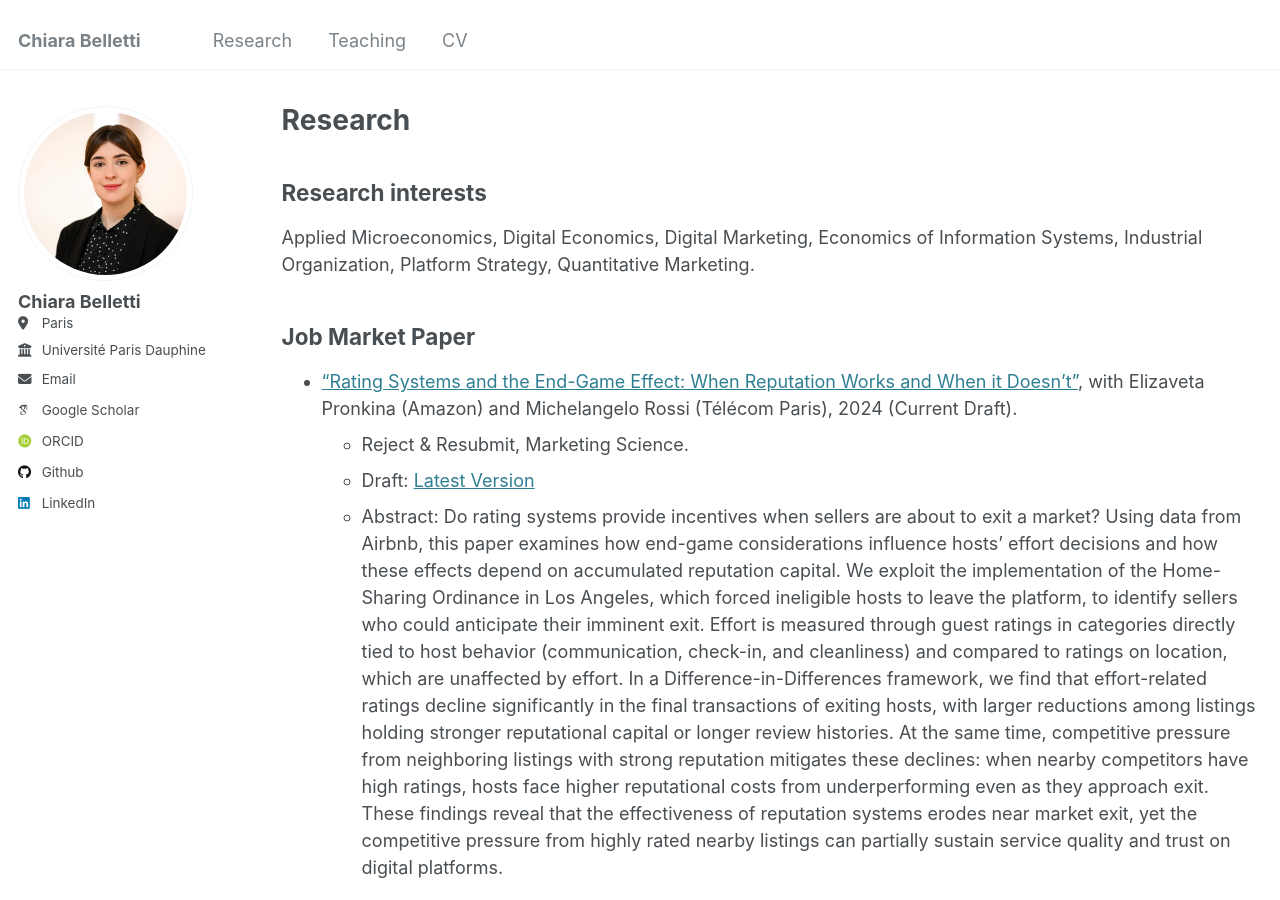
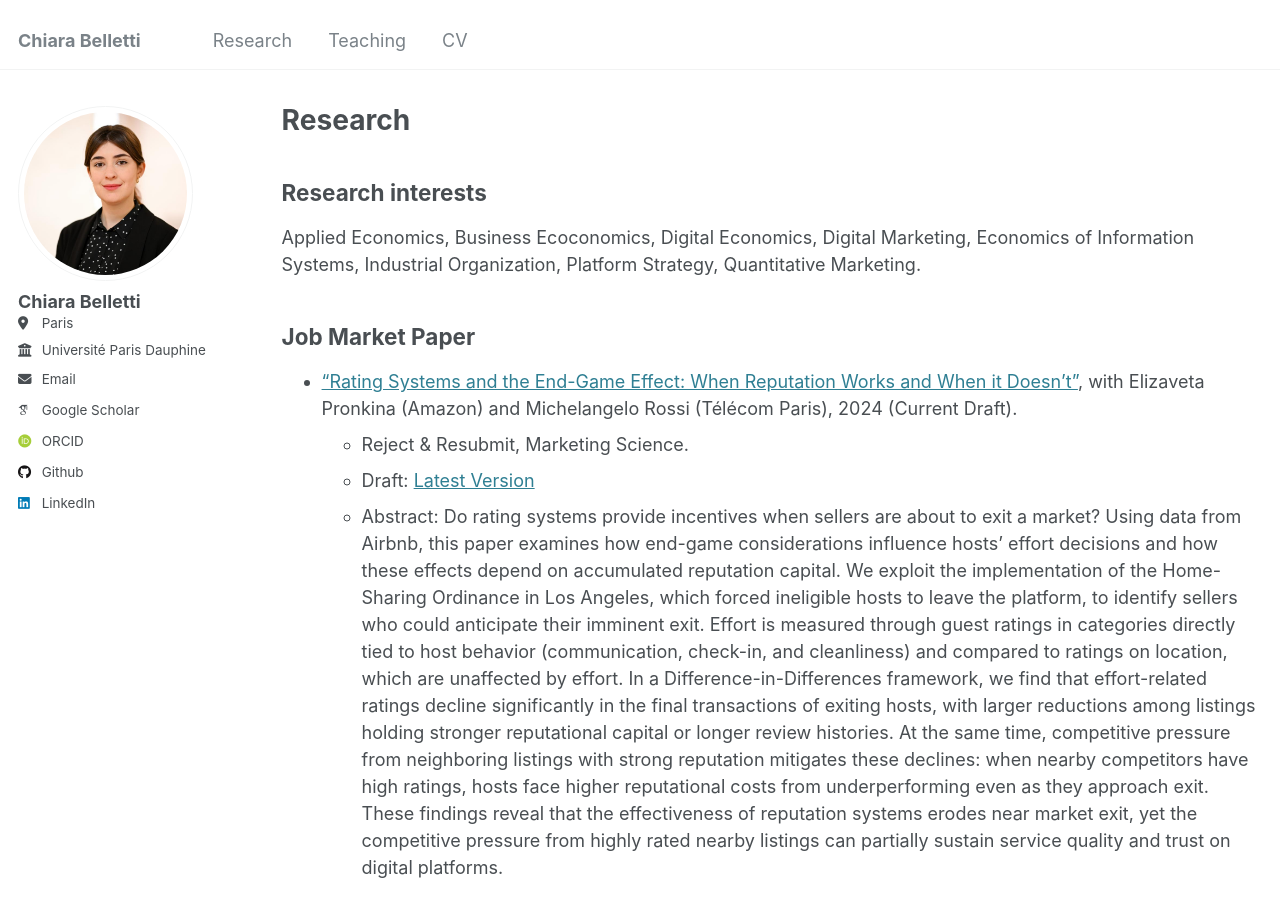
Before and after one commit to ChiaraBelletti/ChiaraBelletti.github.io, a Jekyll site: the page built from _pages/research.md, in a window 1280 px wide and 900 px high. Built offline with Jekyll 4.4.1, drawn with Linux system fonts in a browser that asks for light colours; some web fonts are replaced.

```diff
--- a/_pages/research.md
+++ b/_pages/research.md
@@ -11,7 +11,7 @@
 
 Research interests
 -----
-Applied Microeconomics, Digital Economics, Digital Marketing, Economics of Information Systems, Industrial Organization, Platform Strategy, Quantitative Marketing.
+Applied Economics, Business Ecoconomics, Digital Economics, Digital Marketing, Economics of Information Systems, Industrial Organization, Platform Strategy, Quantitative Marketing.
 
 Job Market Paper
 -----
```
